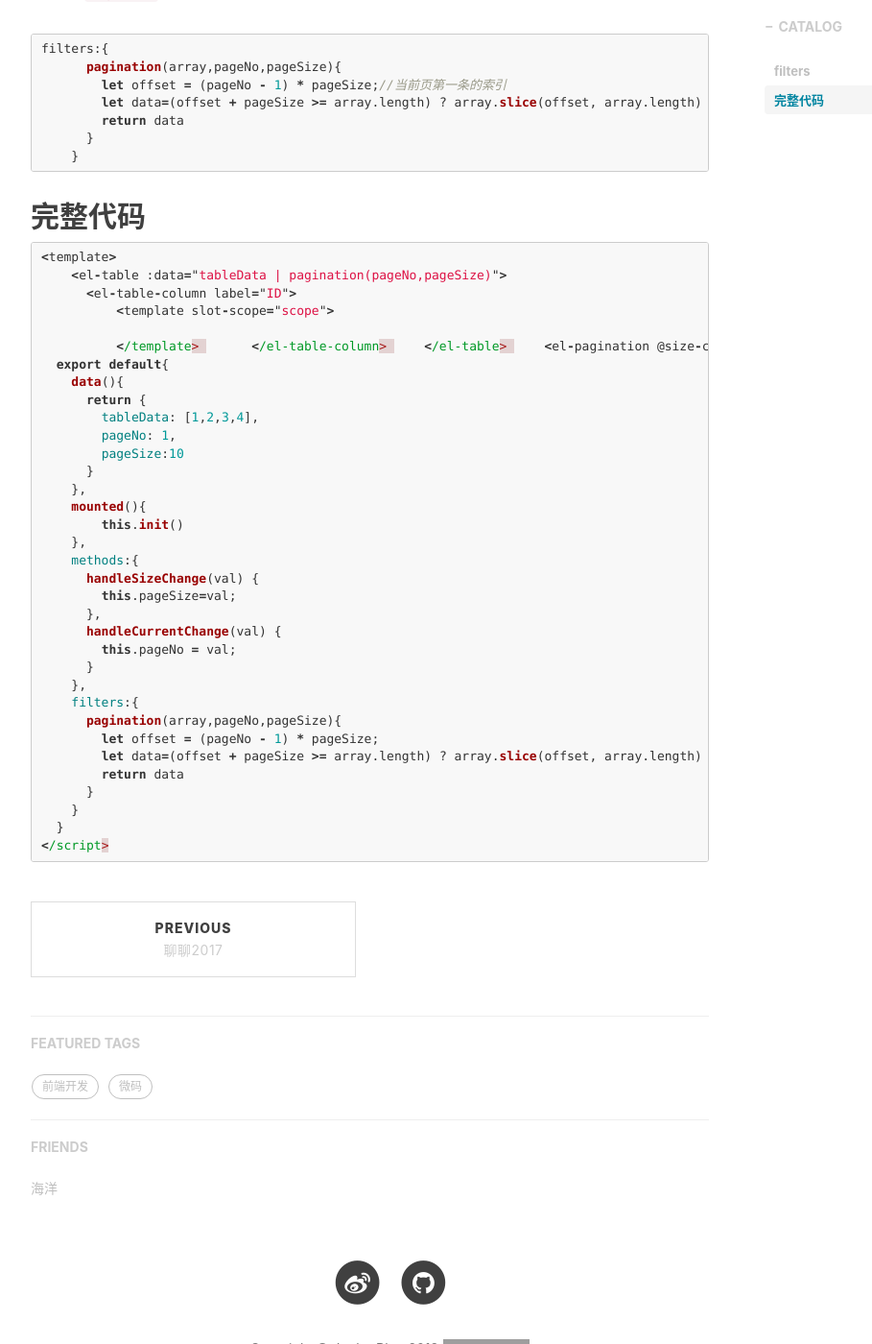
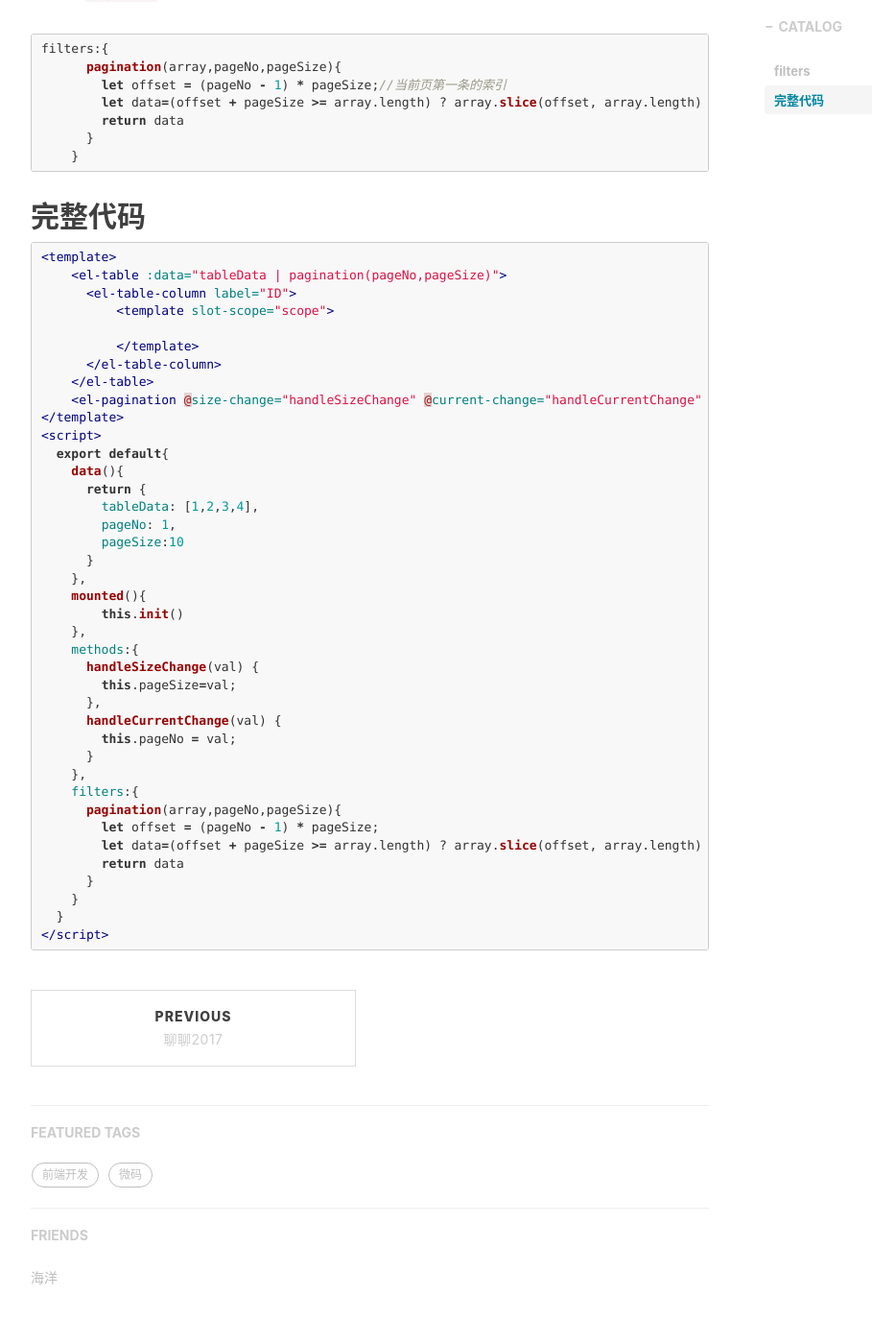
Before and after one commit to bb595700239/bb595700239.github.io, a Jekyll site: the page built from _posts/2018-01-10-vue-pagination.markdown, in a window 1280 px wide and 1400 px high, scrolled down 1010 px. Shown: the whole window at 96% size, without its empty margins (233-1142 px from the left). Built offline with Jekyll 4.4.1, drawn with Linux system fonts in a browser that asks for light colours; nearby versions of some CDN libraries; comment, search, counter and statistics services are not loaded; grey boxes are pictures that could not be loaded.

Commit message:
修改
Signed-off-by: bb595700239 <595700239@qq.com>

````diff
--- a/_posts/2018-01-10-vue-pagination.markdown
+++ b/_posts/2018-01-10-vue-pagination.markdown
@@ -30,7 +30,7 @@ filters:{
 
 ## 完整代码
 
-```js
+```html
 <template>
     <el-table :data="tableData | pagination(pageNo,pageSize)">
       <el-table-column label="ID">
````
